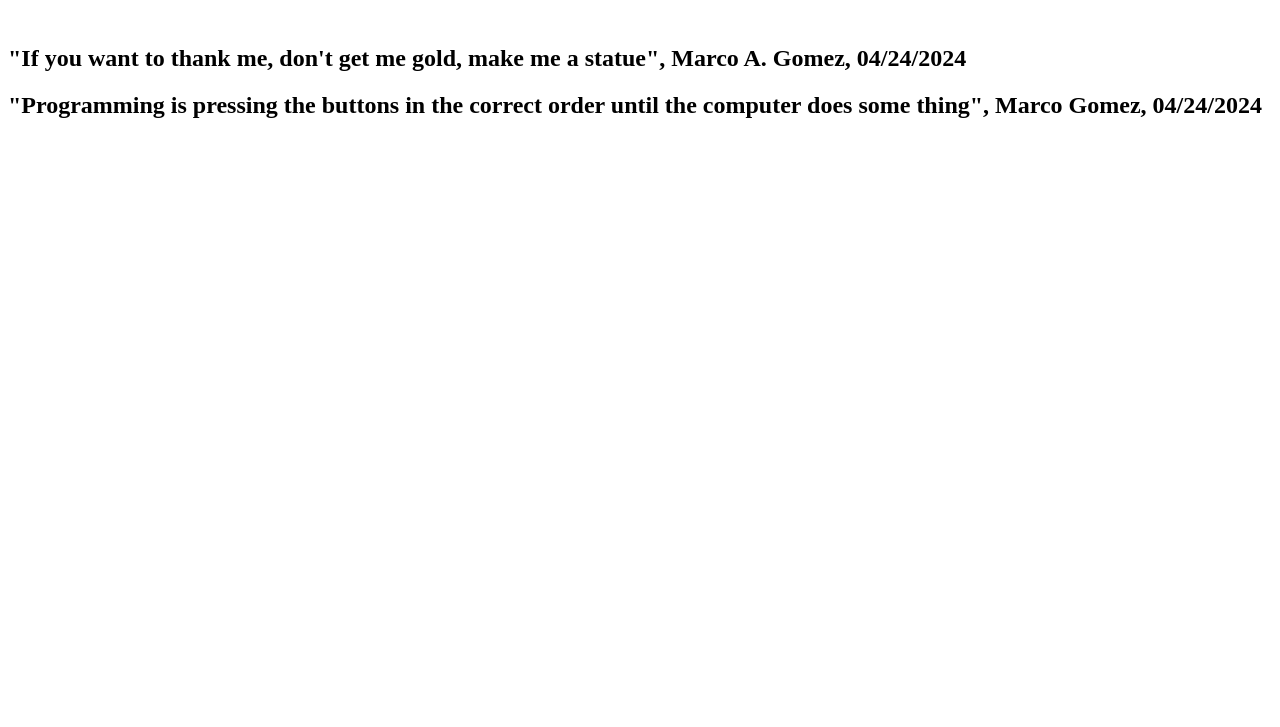
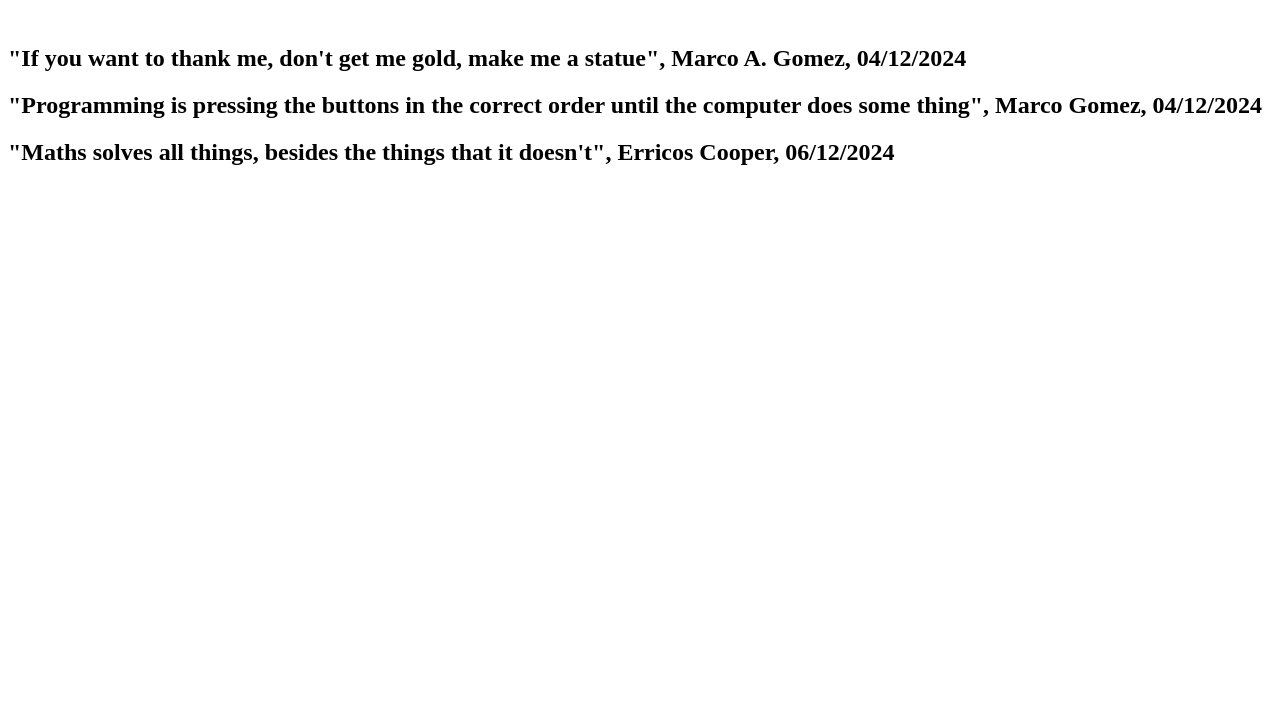
Before and after one commit to Dr-Gomez/Blotes, a plain HTML site: page index.html in a window 1280 px wide. Shown: the part 73-800 px from the top of the page. Drawn offline with Linux system fonts and the light colour scheme.

Commit message:
adds Erricos quote

```diff
--- a/index.html
+++ b/index.html
@@ -7,7 +7,8 @@
   <body>
     <h1>Blote Book:</h1>
     <br>
-    <h2>"If you want to thank me, don't get me gold, make me a statue", Marco A. Gomez, 04/24/2024</h2>
-    <h2>"Programming is pressing the buttons in the correct order until the computer does some thing", Marco Gomez, 04/24/2024</h2>
+    <h2>"If you want to thank me, don't get me gold, make me a statue", Marco A. Gomez, 04/12/2024</h2>
+    <h2>"Programming is pressing the buttons in the correct order until the computer does some thing", Marco Gomez, 04/12/2024</h2>
+    <h2>"Maths solves all things, besides the things that it doesn't", Erricos Cooper, 06/12/2024</h2>
   </body>
 </html>
```
